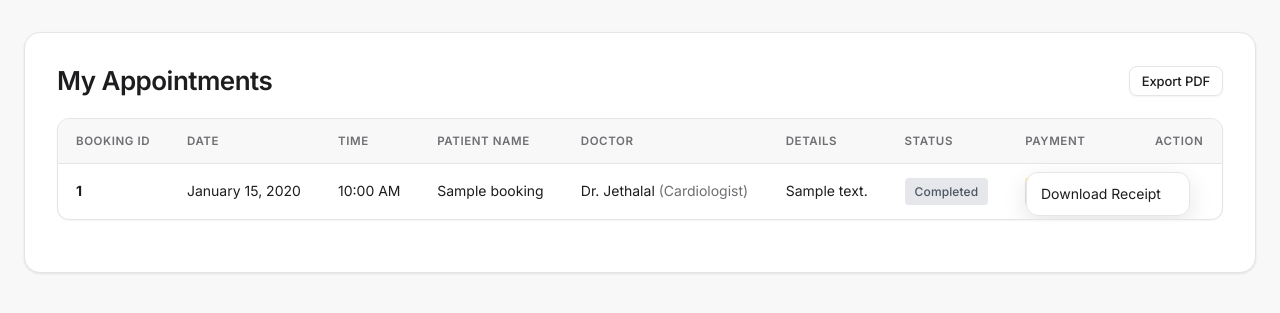
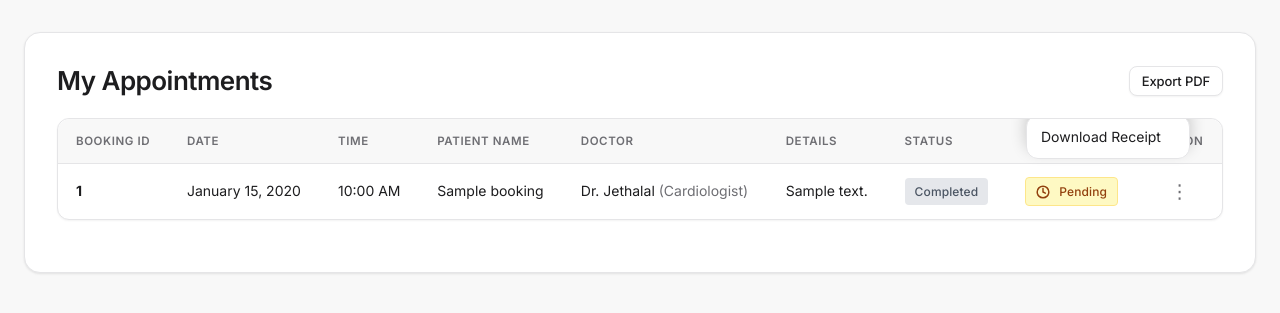
Before and after one commit to therahimulislam/Appointment-Booking-System, a PHP site: page /project/appointments.php in a window 1280 px wide, after a click that opens the changed part. Shown: the part 60-373 px from the top of the page. Run offline with PHP 8.4, Linux system fonts and the light colour scheme; the visitor is signed in with stand-in values (Sample User, id 1); data comes from the database, SQL or seed files in the repository; tables that the repository leaves empty hold one stand-in row (values such as "Sample post"); some libraries are stand-ins or nearby versions.

Commit message:
Major dropdown problem solved

```diff
--- a/Appointmentbooking/style.css
+++ b/Appointmentbooking/style.css
@@ -1928,6 +1928,7 @@ select {
 .table-responsive {
     width: 100%;
     overflow: visible !important;
+    padding-bottom:150 px !important;
 }
 
 .styled-table {
@@ -2015,7 +2016,7 @@ select {
 @media (max-width: 950px) {
     .table-responsive {
         overflow-x: auto !important;
-        padding-bottom: 8px;
+        padding-bottom: 150px !important;
     }
 }
 
@@ -2099,6 +2100,12 @@ select {
 .show-dropdown {
     display: block !important;
 }
+tbody tr:last-child .dropdown-content {
+    top: auto !important;
+    bottom: 100% !important;
+    margin-bottom: 5px;
+    box-shadow: 0px -8px 16px 0px rgba(0,0,0,0.2);
+}
 
 /* ================================================================
    MODAL — Clean, no 3D entrance
```
